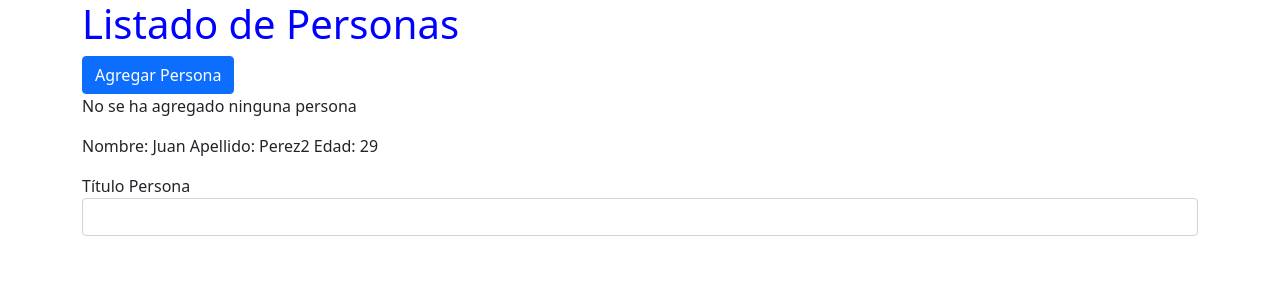
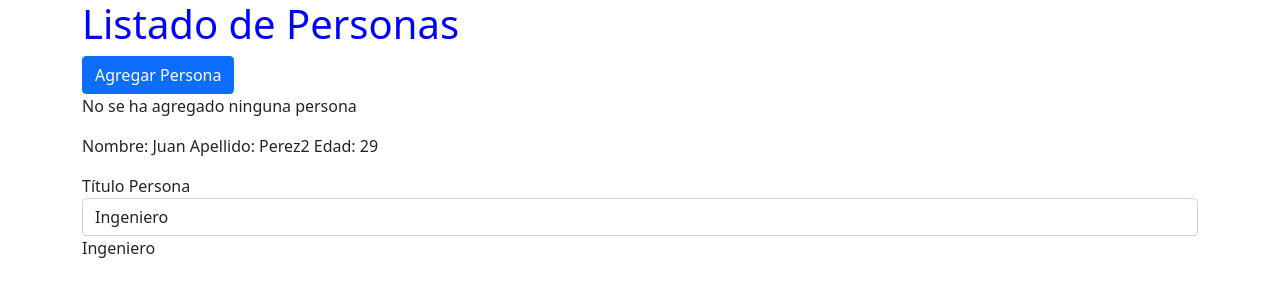
Before and after one commit to JarlinFonseca/Curso-de-Angular-y-TypeScript, an Angular app in the folder mi-primera-app/: page / in a window 1280 px wide. Shown: the top 300 px of the page. Built offline with nearby package versions, Linux system fonts and the light colour scheme.

Commit message:
Two Way Binding

```diff
--- a/mi-primera-app/src/app/app.module.ts
+++ b/mi-primera-app/src/app/app.module.ts
@@ -4,13 +4,15 @@
 import { AppComponent } from './app.component';
 import { PersonasComponent } from './personas/personas.component';
 import { PersonaComponent } from './persona/persona.component';
+import { FormsModule } from '@angular/forms';
 
 @NgModule({
   declarations: [
     AppComponent, PersonasComponent, PersonaComponent
   ],
   imports: [
-    BrowserModule
+    BrowserModule,
+    FormsModule
   ],
   providers: [],
   bootstrap: [AppComponent]
--- a/mi-primera-app/src/app/personas/personas.component.html
+++ b/mi-primera-app/src/app/personas/personas.component.html
@@ -7,7 +7,7 @@
       <p>{{mensaje}} </p>
       <app-persona></app-persona>
       <label>Título Persona</label>
-      <input type="text" class="form-control" (input)='modificarTitulo($event)'>
+      <input type="text" class="form-control" [(ngModel)]='titulo'>
       {{titulo}}
     </div>
   </div>
--- a/mi-primera-app/src/app/personas/personas.component.ts
+++ b/mi-primera-app/src/app/personas/personas.component.ts
@@ -10,15 +10,16 @@
  export class PersonasComponent{
      deshabilitar = false;
      mensaje = 'No se ha agregado ninguna persona';
-     titulo = '';
+     titulo = 'Ingeniero';
 
      agregarPersona(){
             this.mensaje = 'Persona agregada';
      }
 
-     modificarTitulo(event: Event){
+     //Event Binding
+   /*   modificarTitulo(event: Event){
         this.titulo = (<HTMLInputElement>event.target).value;
      }
-
+ */
 
  }
```
